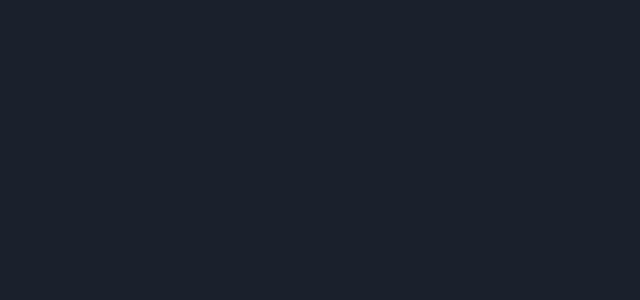
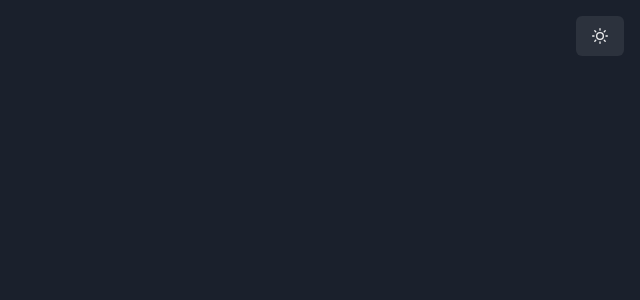
Before and after one commit to htwest/chat-app, a React (Create React App) app: page / in a window 1280 px wide. Shown: the top 300 px of the page, without its empty margins (640-1280 px from the left). Built offline with nearby package versions, Linux system fonts and the light colour scheme.

Commit message:
implimented light dark mode

```diff
--- a/src/App.js
+++ b/src/App.js
@@ -1,5 +1,11 @@
+import ToggleColorMode from "./components/ToggleColorMode";
+
 function App() {
-  return <div className="App"></div>;
+  return (
+    <div className="App">
+      <ToggleColorMode />
+    </div>
+  );
 }
 
 export default App;
--- /dev/null
+++ b/src/components/ToggleColorMode.js
@@ -0,0 +1,22 @@
+import { Button } from "@chakra-ui/button";
+import { useColorMode } from "@chakra-ui/color-mode";
+import { MoonIcon, SunIcon } from "@chakra-ui/icons";
+
+const ToggleColorMode = () => {
+  const { colorMode, toggleColorMode } = useColorMode();
+  return (
+    <>
+      <Button
+        onClick={() => toggleColorMode()}
+        pos="absolute"
+        top="0"
+        right="0"
+        m="1rem"
+      >
+        {colorMode === "dark" ? <SunIcon /> : <MoonIcon />}
+      </Button>
+    </>
+  );
+};
+
+export default ToggleColorMode;
```
